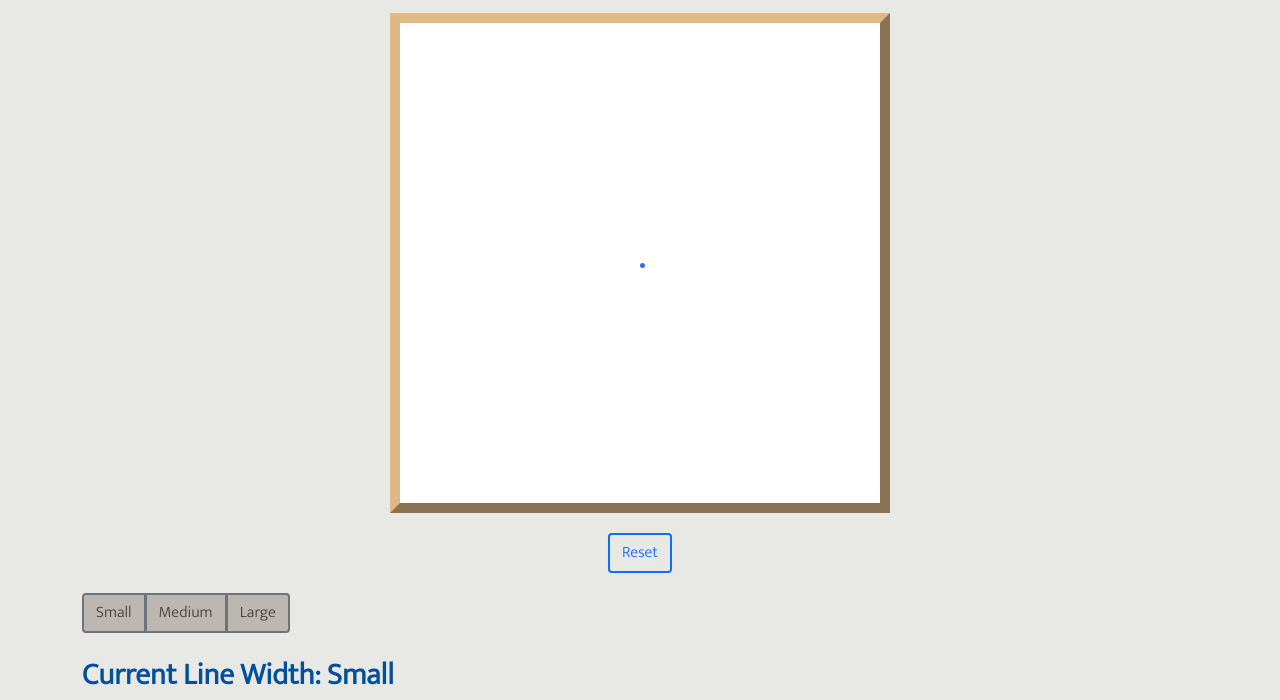
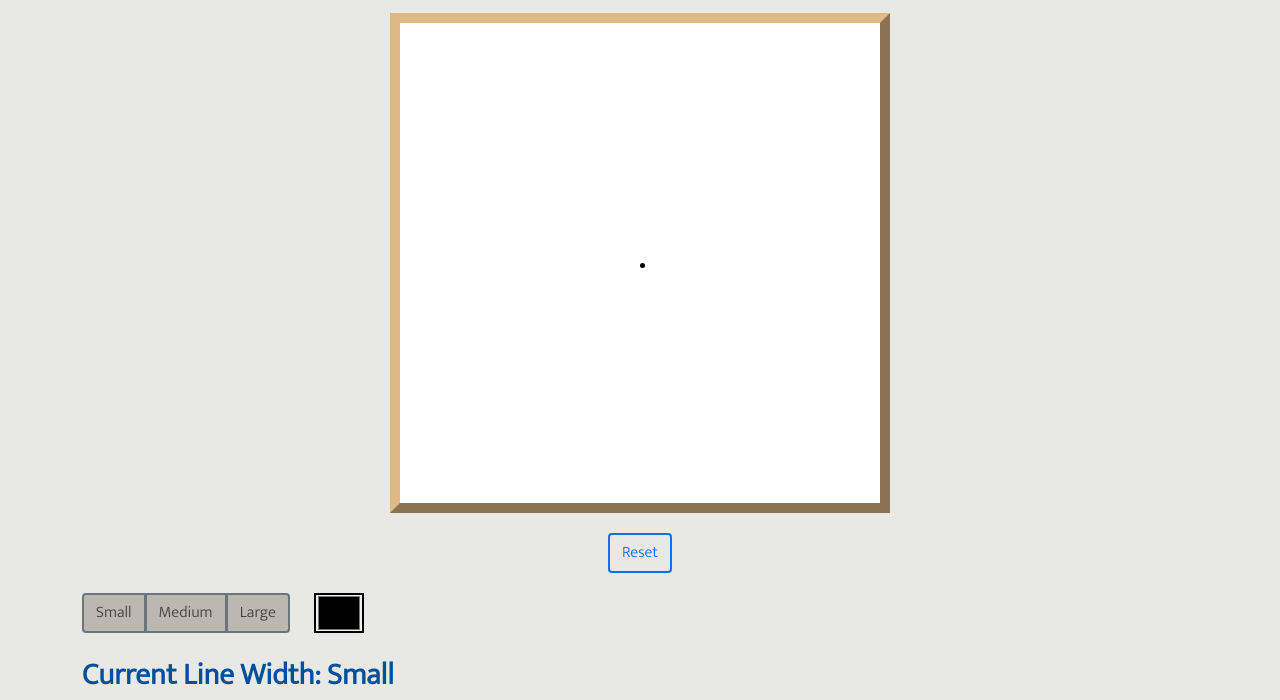
Before and after one commit to yuhao-dong/drawingboard, a plain HTML site: page index.html in a window 1280 px wide. Both pictures are taken after a click on the element 640 px from the left and 390 px from the top of the page. Shown: the part 127-827 px from the top of the page. Drawn offline with nearby package versions, Linux system fonts and the light colour scheme.

Commit message:
addColorPicker

```diff
--- a/app.css
+++ b/app.css
@@ -68,21 +68,18 @@ h1:hover{
 
 /* line width classes */
 .dot {
-    background-color: royalblue;
     width: 5px;
     height: 5px;
     border-radius: 50%;
 }
 
 .mediumDot{
-    background-color: royalblue;
     width: 10px;
     height: 10px;
     border-radius: 50%;
 }
 
 .largeDot{
-    background-color: royalblue;
     width: 15px;
     height: 15px;
     border-radius: 50%;
@@ -95,3 +92,7 @@ h1:hover{
     font-weight: 600;
     color: #00509d;
 }
+
+#color{
+    border-width: 2px;
+}
--- a/app.js
+++ b/app.js
@@ -28,6 +28,19 @@ lButton.addEventListener("click", function(){
     fontSizeText.innerHTML = "Current Line Width: Large";
 })
 
+// add the changing color boolean
+let changedColor = false;
+
+// finds the color picker
+let colorpicker = document.querySelector("#color");
+
+// make the default color black
+let currentColor = "black";
+
+colorpicker.addEventListener("change", function(e){
+    changedColor = true;
+})
+
 // callback function that creats divs (dots)
 let addDots = function (e) {
     let x = e.pageX;
@@ -40,6 +53,14 @@ let addDots = function (e) {
     createDot.classList.add("placehold");
     // add the class for different line width
     createDot.classList.add(classType);
+
+    // if detects changing color, set the current color to the changed color
+    if(changedColor){
+        currentColor = `${colorpicker.value}`;
+        changedColor = false;
+    }
+    createDot.style.backgroundColor = currentColor;
+
     pan.appendChild(createDot);
 }
 
--- a/index.html
+++ b/index.html
@@ -39,11 +39,18 @@
             <button class=" btn btn-outline-primary" id="resetButton">Reset</button>
         </div>
 
-        <!-- Contains the buttons to change the line width -->
-        <div class="btn-group myContainer marginContainer">
-            <button class="btn btn-secondary fontButton" id="smallFont">Small</button>
-            <button class="btn btn-secondary fontButton" id="mediumFont">Medium</button>
-            <button class="btn btn-secondary fontButton" id="largeFont">Large</button>
+        <div class="row">
+            <!-- Contains the buttons to change the line width -->
+            <div class="btn-group myContainer marginContainer col-auto">
+                <button class="btn btn-secondary fontButton" id="smallFont">Small</button>
+                <button class="btn btn-secondary fontButton" id="mediumFont">Medium</button>
+                <button class="btn btn-secondary fontButton" id="largeFont">Large</button>
+            </div>
+            <!-- contains the color picker -->
+            <div class = "col-auto marginContainer">
+                <input type="color" name="color" id="color" class="h-100 d-inline-block">
+            </div>
+            <div class="col"></div>
         </div>
 
         <!-- Printing the current line width -->
```
